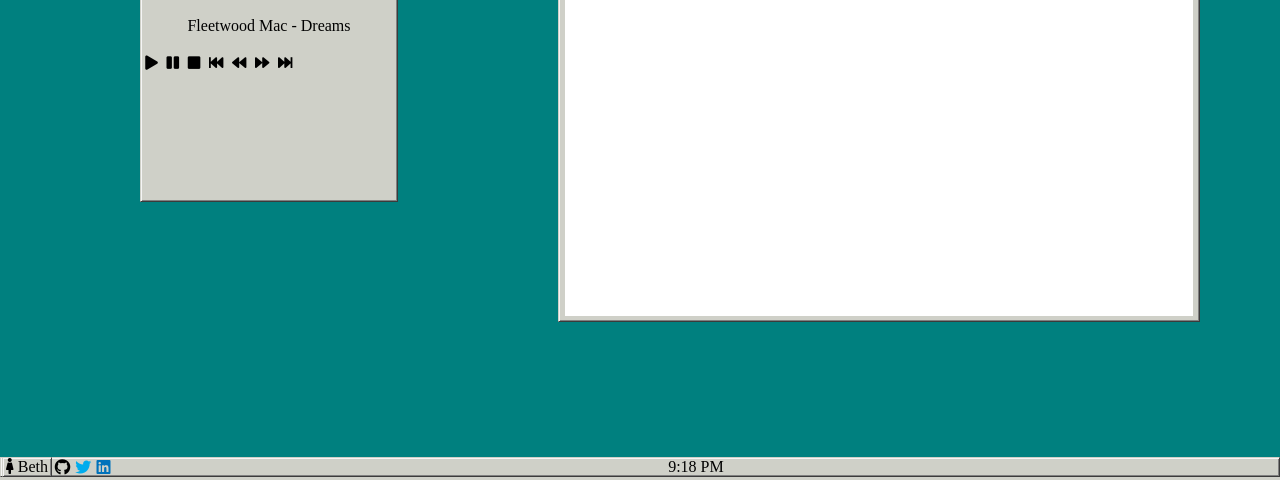
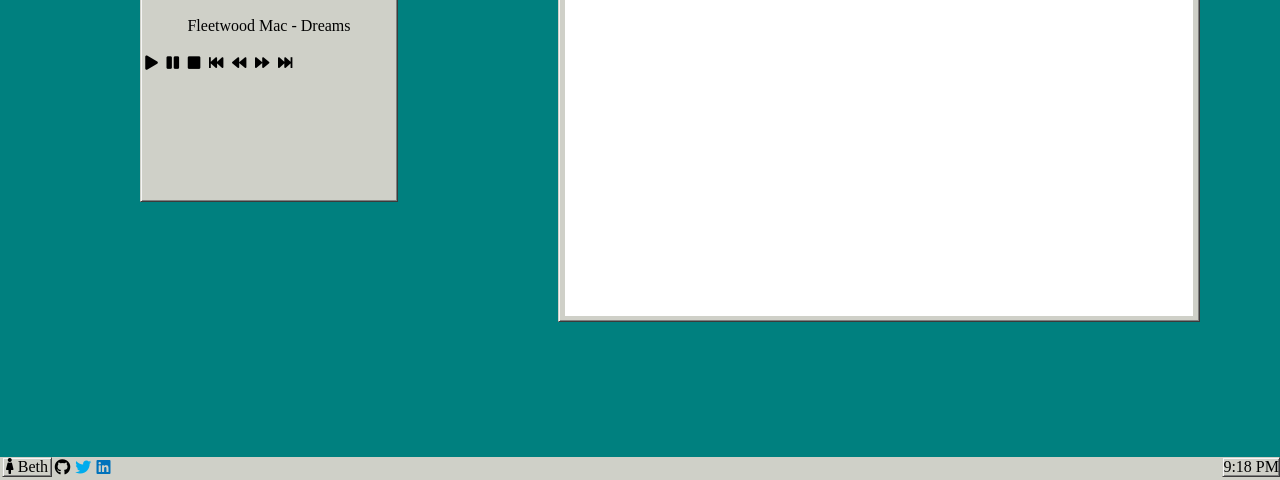
Before and after one commit to BethGriggs/bethgriggs.github.io, a plain HTML site: page index.html in a window 1280 px wide. Shown: the part 320-800 px from the top of the page. Drawn offline with nearby package versions, Linux system fonts and the light colour scheme.

Commit message:
css: fix clock

```diff
--- a/style.css
+++ b/style.css
@@ -39,7 +39,7 @@ ul {
     padding-right: 0.2em;
 }
 
-#time {
+#clock {
     text-align: right;
     float: right;
 }
```
